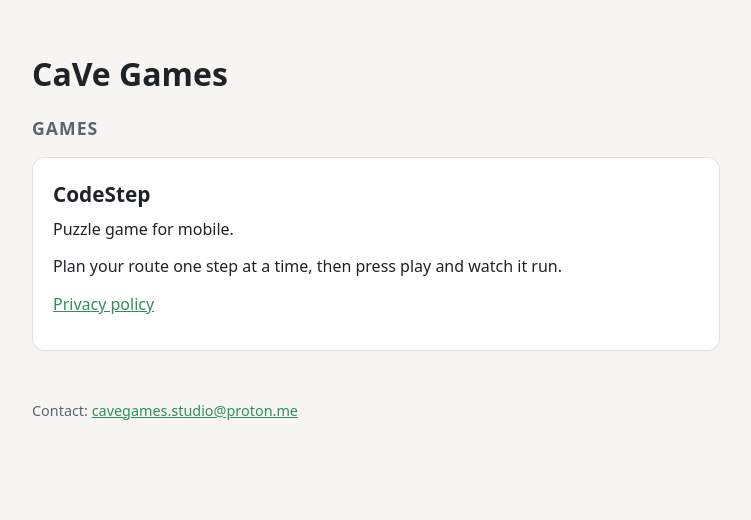
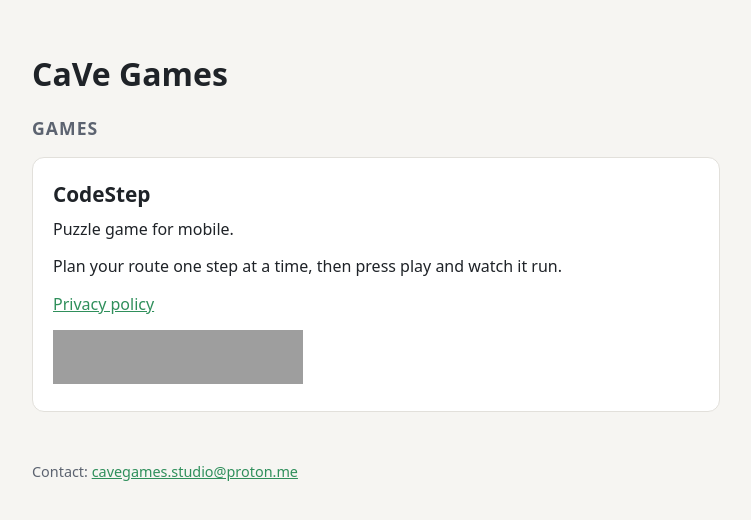
Before and after one commit to cavegames-studio/cavegames-studio.github.io, a plain HTML site: page index.html in a window 1280 px wide. Shown: the whole page, without its empty margins (264-1015 px from the left). Drawn offline with Linux system fonts and the light colour scheme; grey boxes are pictures that could not be loaded.

Commit message:
Add PixelPicked badge to index.html

```diff
--- a/index.html
+++ b/index.html
@@ -62,6 +62,11 @@
       <p class="links">
         <a href="codestep/privacy.html">Privacy policy</a>
       </p>
+
+		<a href="https://pixelpicked.com/game/7b2uZg2GLTJ/code-step" target="_blank" rel="noopener">
+		<img src="https://api.pixelpicked.com/api/badges/7b2uZg2GLTJ/live.png?theme=dark"
+		    width="250" height="54" alt="Approved on PixelPicked" />
+		</a>
     </section>
 
     <footer>
```
